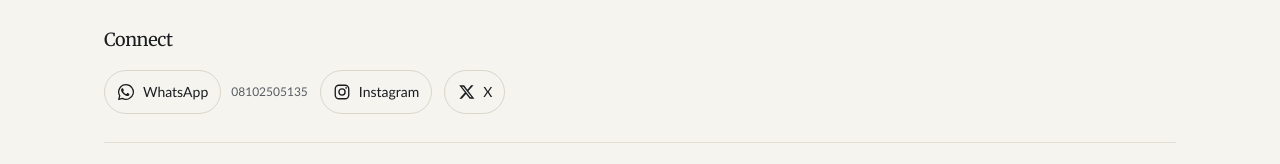
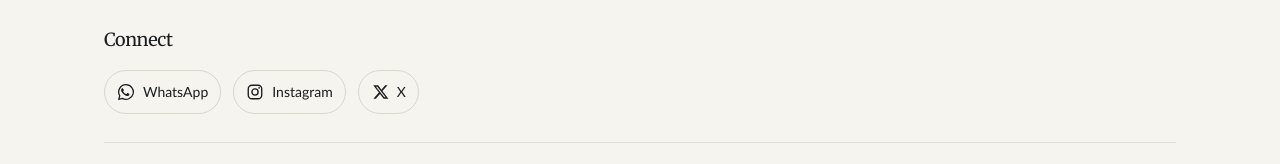
Before and after one commit to ARUMJ/Nnamdi-portfolio, a Next.js app: page / in a window 1280 px wide. Shown: the part 7321-7485 px from the top of the page. Built offline with nearby package versions, Linux system fonts and the light colour scheme; no server answers.

Commit message:
fix: hide WhatsApp number in footer
Co-authored-by: arena-agent <297053741+arena-agent@users.noreply.github.com>

```diff
--- a/src/components/layout/Footer.tsx
+++ b/src/components/layout/Footer.tsx
@@ -170,11 +170,6 @@ export function Footer() {
                   <Icon />
                   <span>{label}</span>
                 </a>
-                {label === "WhatsApp" && (
-                  <span className="whitespace-nowrap text-xs text-foreground-muted">
-                    {site.contact.whatsappNumber}
-                  </span>
-                )}
               </li>
             ))}
           </ul>
```
